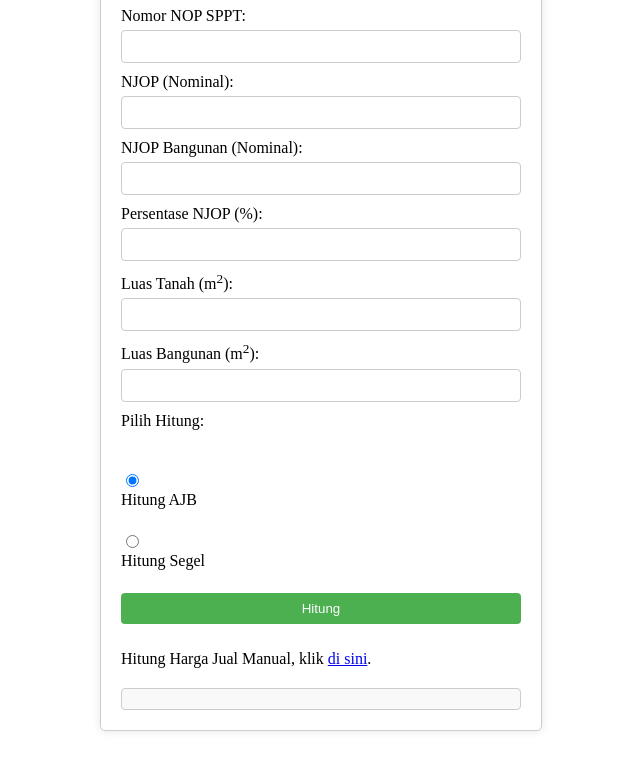
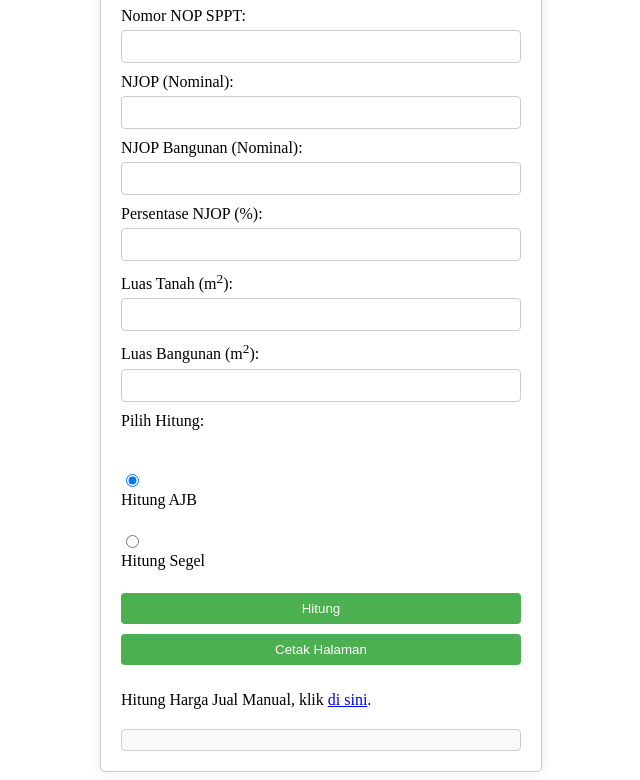
Before and after one commit to MRizkiMaulana/Kalkulator-Tanah, a plain HTML site: page index.html in a window 1280 px wide. Shown: the part 403-1183 px from the top of the page, without its empty margins (319-959 px from the left). Before the commit the page ends 1142 px from the top, so only its background shows below. Drawn offline with Linux system fonts and the light colour scheme.

Commit message:
cetak halaman

```diff
--- a/index.html
+++ b/index.html
@@ -47,10 +47,16 @@
             <label for="hitungSegel">Hitung Segel</label><br>
 
             <button type="submit">Hitung</button><br>
+            <button onclick="printPage()">Cetak Halaman</button>
             <p>Hitung Harga Jual Manual, klik <a href="njop.html">di sini</a>.</p>
         </form>
         <div id="hasil"></div>
     </div>
     <script src="src/js/script.js"></script>
+        <script>
+        function printPage() {
+            window.print();
+        }
+    </script>
 </body>
 </html>
```
Also changed, not shown: njop.html (+7 -0 lines).
